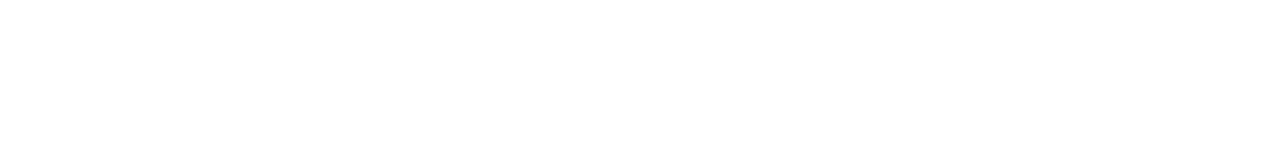
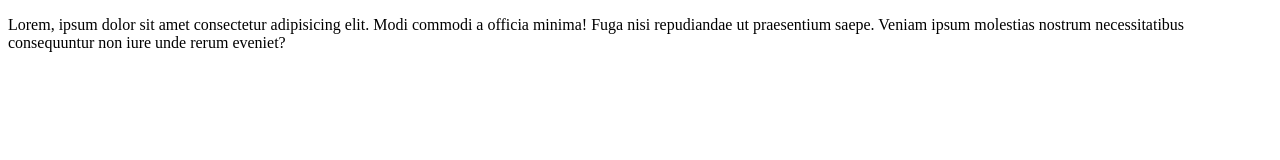
Before and after one commit to yektadehghani/yekta, a plain HTML site: page index.html in a window 1280 px wide. Drawn offline with Linux system fonts and the light colour scheme.

Commit message:
add lorem

```diff
--- a/index.html
+++ b/index.html
@@ -7,6 +7,6 @@
     <title>yekta</title>
 </head>
 <body>
-
+    <p>Lorem, ipsum dolor sit amet consectetur adipisicing elit. Modi commodi a officia minima! Fuga nisi repudiandae ut praesentium saepe. Veniam ipsum molestias nostrum necessitatibus consequuntur non iure unde rerum eveniet?</p>
 </body>
 </html>
```
